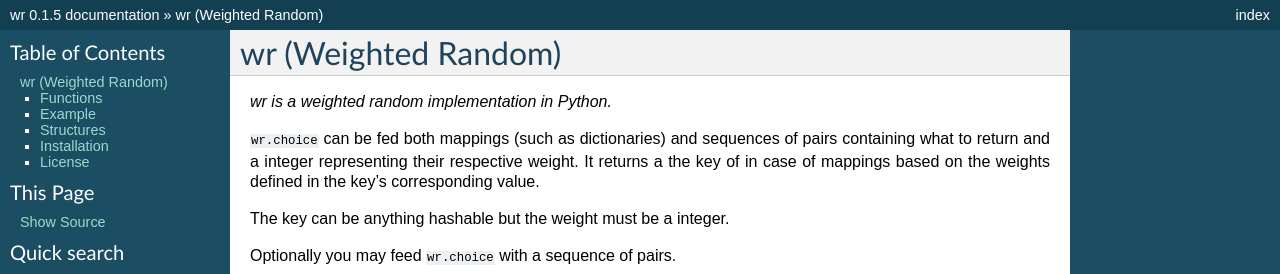
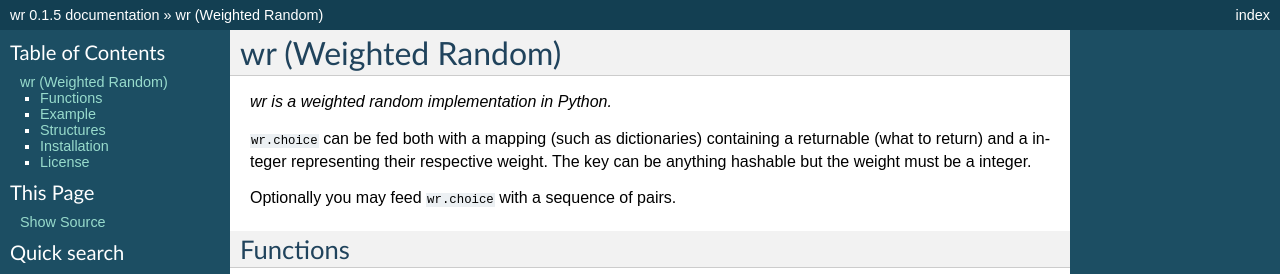
Before and after one commit to weighted-random/wr, a Sphinx documentation site: the page built from docs/index.rst, in a window 1280 px wide, cut to the strip 0-274 px from the top of the page. Built offline with Sphinx 7.4.7, drawn with Linux system fonts in a browser that asks for light colours.

Commit message:
Fixed spelling errors in docs

```diff
--- a/README.rst
+++ b/README.rst
@@ -3,8 +3,7 @@ wr (Weighted Random)
 
 *wr is a weighted random implementation in Python.*
 
-``wr.choice`` can be fed both mappings (such as dictionaries) and sequences of pairs containing what to return and a integer representing their respective weight. It returns a the key of in case of mappings based on the weights defined in the key's corresponding value.
-
+``wr.choice`` can be fed both with a mapping (such as dictionaries) containing a returnable (what to return) and a integer representing their respective weight.
 The key can be anything hashable but the weight must be a integer.
 
 Optionally you may feed ``wr.choice`` with a sequence of pairs.
--- a/docs/index.rst
+++ b/docs/index.rst
@@ -9,8 +9,7 @@ wr (Weighted Random)
 
 *wr is a weighted random implementation in Python.*
 
-``wr.choice`` can be fed both mappings (such as dictionaries) and sequences of pairs containing what to return and a integer representing their respective weight. It returns a the key of in case of mappings based on the weights defined in the key's corresponding value.
-
+``wr.choice`` can be fed both with a mapping (such as dictionaries) containing a returnable (what to return) and a integer representing their respective weight.
 The key can be anything hashable but the weight must be a integer.
 
 Optionally you may feed ``wr.choice`` with a sequence of pairs.
--- a/wr.py
+++ b/wr.py
@@ -3,7 +3,7 @@
    :platform: Any
    :synopsis: A Python module for working with weighted randomness.
 
-.. moduleauthor:: Waawal <waawal@boom.ws>
+.. moduleauthor:: Daniel Waardal <waawal@boom.ws>
 
 
 """
@@ -21,8 +21,8 @@ def choice(data):
        data (Mapping or sequence of pairs):  (returnable, weight)
 
     Returns:
-       For Mappings: A key
-       For sequences of pairs: [0] of a pair.
+      For Mappings: A key of the passed in mapping.
+      For sequences of pairs: [0] (the first position) of a pair.
 
     Usecase:
 
```
